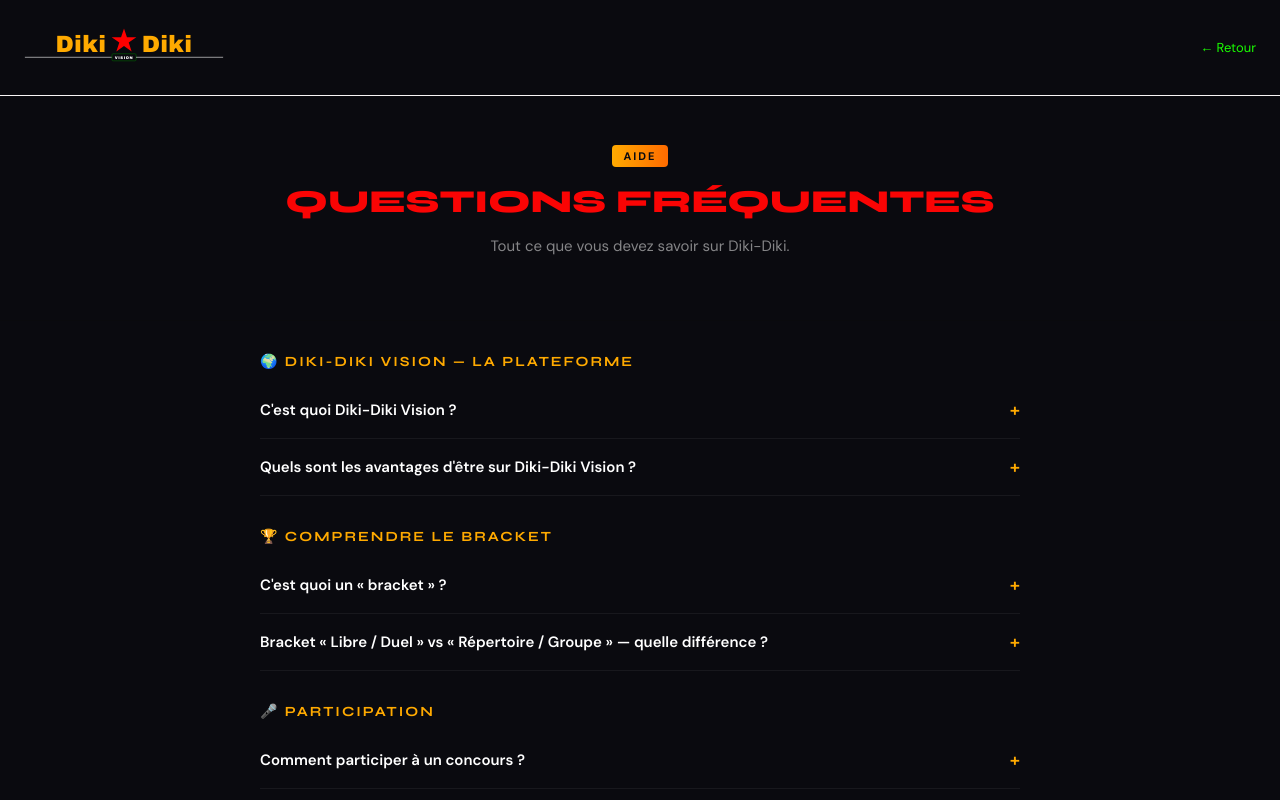
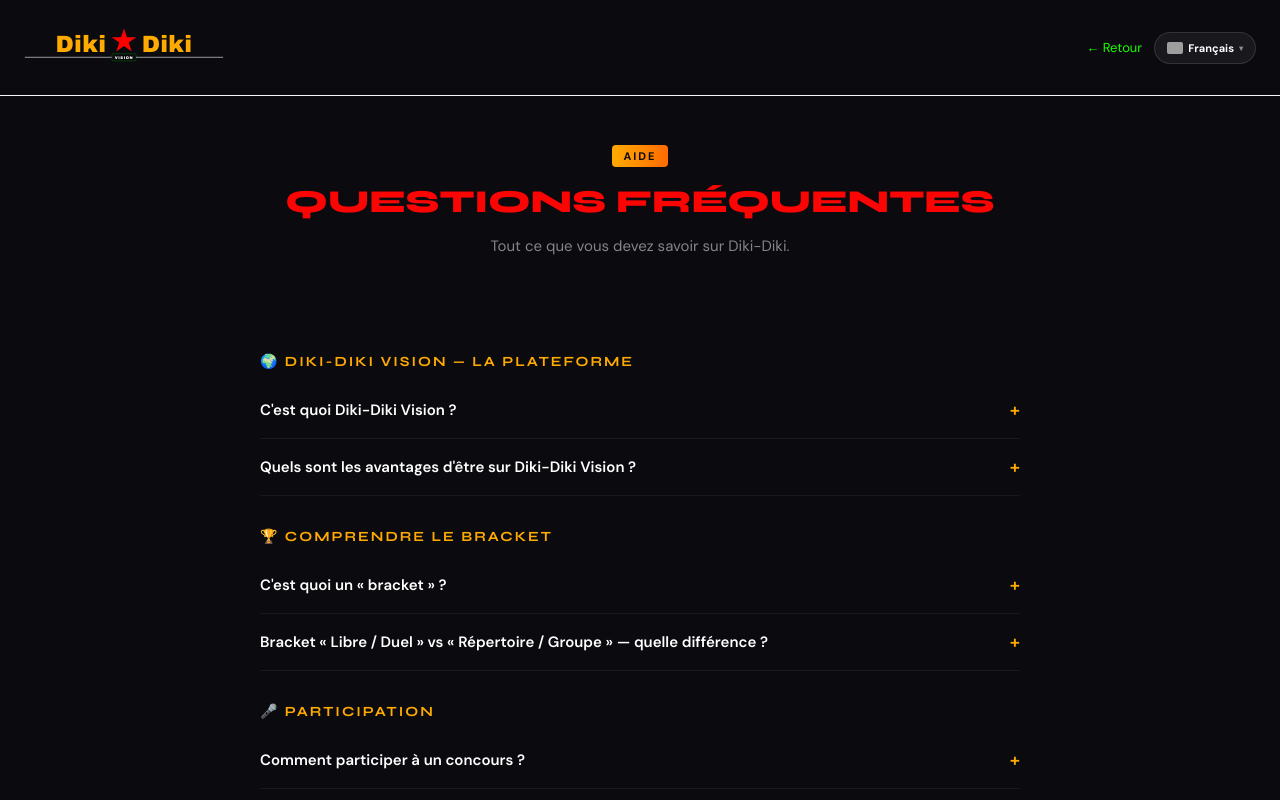
Before and after one commit to africa-dancing/diki-diki, a Next.js app in the folder frontend/: page /faq in a window 1280 px wide. Shown: the top 800 px of the page. Built offline with nearby package versions, Linux system fonts and the light colour scheme; grey boxes are pictures that could not be loaded.

Commit message:
feat: FAQ avec TranslateWidget apres bouton Retour

```diff
--- a/frontend/app/faq/page.tsx
+++ b/frontend/app/faq/page.tsx
@@ -1,6 +1,5 @@
 'use client';
 import LogoDikiDiki from '../components/LogoDikiDiki';
-import Navbar from '../components/Navbar';
 import TranslateWidget from '../components/TranslateWidget';
 import { useState } from 'react';
 import Link from 'next/link';
@@ -24,7 +23,7 @@ const s: Record<string, React.CSSProperties> = {
   item:    { borderBottom: '1px solid rgba(255,255,255,0.06)', overflow: 'hidden' },
   q:       { width: '100%', background: 'none', border: 'none', color: '#fff', fontFamily: "'DM Sans', sans-serif", fontSize: 15, fontWeight: 600, textAlign: 'left' as const, padding: '16px 0', cursor: 'pointer', display: 'flex', justifyContent: 'space-between', alignItems: 'center' },
   a:       { fontSize: 14, lineHeight: 1.8, color: 'rgba(232,224,208,0.8)', padding: '0 0 16px' },
-  contact: { background: 'linear-gradient(135deg,rgba(126, 3, 128, 0.52),rgba(237,7,15))', border:'1px solid rgb(10, 0, 0)', borderRadius:16, padding:'20px', marginBottom:20 },
+  contact: { background: 'linear-gradient(135deg, #DC1414, #8B0000)', border: '1px solid rgba(255,0,0,0.3)', borderRadius: 12, padding: '24px', marginTop: 48, textAlign: 'center' as const, display: 'flex', flexDirection: 'column' as const, alignItems: 'center', justifyContent: 'center' },
   ctaBtn:  { display: 'block', width: 'fit-content', marginTop: 12, marginLeft: 'auto', marginRight: 'auto', background: `linear-gradient(90deg,${OR},${OR2})`, color: '#0a0a0f', fontWeight: 700, fontSize: 14, padding: '10px 24px', borderRadius: 8, textDecoration: 'none' },
 };
 
@@ -116,7 +115,10 @@ export default function FAQPage() {
     <div style={s.page}>
       <header style={s.header}>
         <Link href="/home" style={s.logo}><LogoDikiDiki width={200} /></Link>
-        <Link href="/home" style={s.back}>← Retour</Link>
+        <div style={{ display: 'flex', alignItems: 'center', gap: 12 }}>
+          <Link href="/home" style={s.back}>← Retour</Link>
+          <TranslateWidget />
+        </div>
       </header>
 
       <div style={s.hero}>
```
